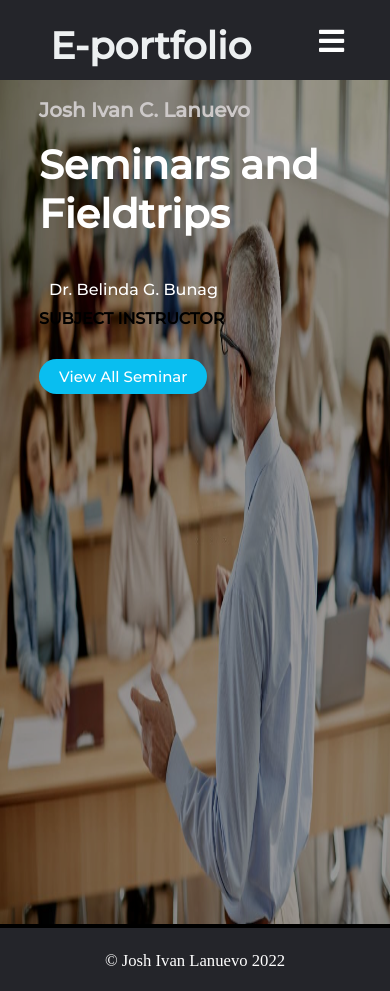
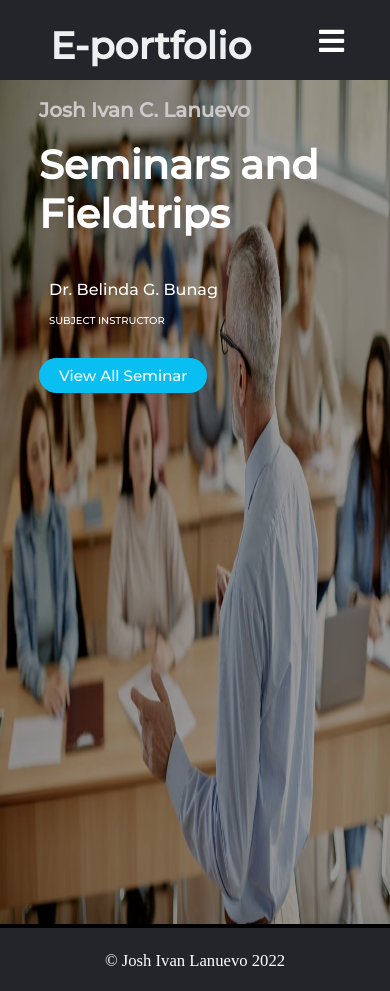
Before and after one commit to Joshlanuevo/e-portfolio-2022, a React (Create React App) app: page / in a window 390 px wide. Built offline with nearby package versions, Linux system fonts and the light colour scheme.

Commit message:
Update Home.css

```diff
--- a/src/pages/Home.css
+++ b/src/pages/Home.css
@@ -43,6 +43,14 @@
     color: #fff;
 }
 
+.home-content h4 {
+    font-size: 16px;
+    color: #fff;
+    margin-left: 10px;
+    font-weight: 100;
+    margin-top: 5px;
+}
+
 .home-content p {
     font-size: 27px;
     color: #fff;
@@ -77,6 +85,10 @@
         font-size: 40px;
     }
 
+    .home-content h4 {
+        font-size: 10px;
+    }
+
     .home-content p {
         margin-top: 10%;
         font-size: 16px;
```
